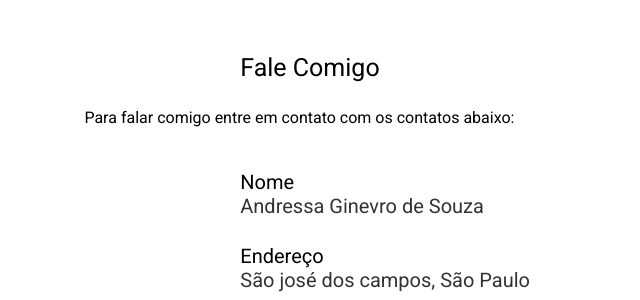
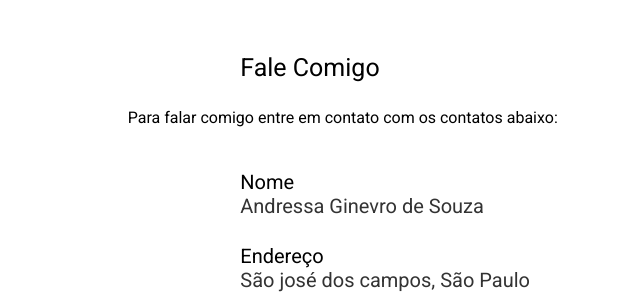
Before and after one commit to Andressafatec/Portf-lio---Andressa, a Flask app: page /contato.html in a window 1280 px wide. Shown: the part 183-483 px from the top of the page, without its empty margins (342-982 px from the left). Run offline with Flask 2, Linux system fonts and the light colour scheme.

Commit message:
arrumei o espaçamento

```diff
--- a/src/templates/contato.html
+++ b/src/templates/contato.html
@@ -48,7 +48,7 @@
                         <div class="text">
                             Fale Comigo
                         </div>
-                        <p style=" margin-left: 40% ">Para falar comigo entre em contato com os contatos abaixo:</p>
+                        <p style=" margin-left: 45% ">Para falar comigo entre em contato com os contatos abaixo:</p>
                     <div class="icons">
                         <div class="row">
                             <i class="fas fa-user"></i>
```
